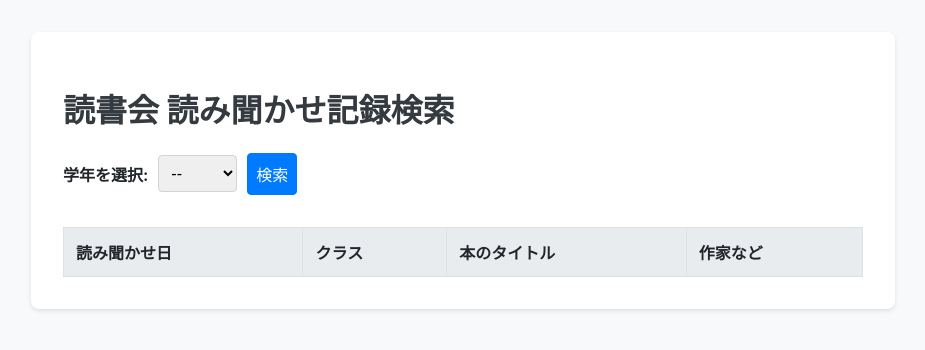
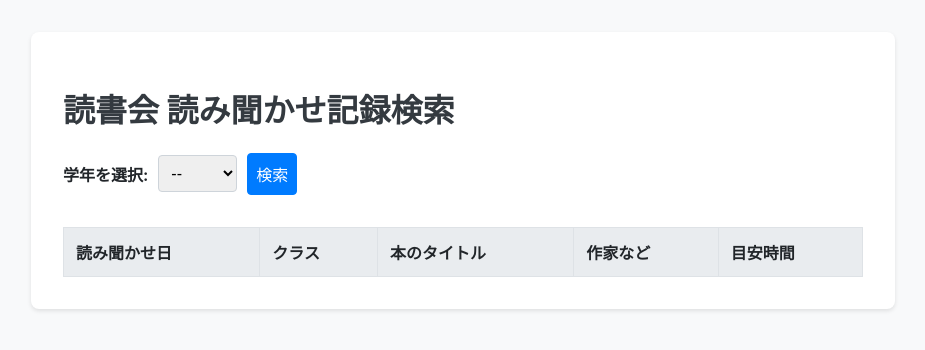
Before and after one commit to mayamaya55/chujo.dokusyo, a Flask app: page / in a window 1280 px wide. Shown: the top 350 px of the page, without its empty margins (177-1102 px from the left). Run offline with Flask 3, Linux system fonts and the light colour scheme; lists and menus that the app fills with data are empty; parts of the project's set-up code (start-up, migrations or seed data) failed here and were passed over.

Commit message:
Feat: Display estimated time in results

```diff
--- a/app.py
+++ b/app.py
@@ -31,6 +31,14 @@ def load_data():
         for i in ['➀', '②', '③']:
             title_col = f'{i}読み聞かせした本　タイトル'
             author_col = f'{i}作家・絵・編集者など'
+            # 目安時間の列名揺れに対応
+            time_col_v1 = f'{i}目安（1冊あたりの時間）'
+            time_col_v2 = f'{i}目安　（1冊あたりの時間）'
+            time_col = None
+            if time_col_v1 in df.columns:
+                time_col = time_col_v1
+            elif time_col_v2 in df.columns:
+                time_col = time_col_v2
 
             if title_col in df.columns and pd.notna(row[title_col]):
                 records.append({
@@ -38,7 +46,8 @@ def load_data():
                     'grade': grade,
                     'class': class_name,
                     'title': row[title_col],
-                    'author': row.get(author_col, '') # 作家情報がない場合も考慮
+                    'author': row.get(author_col, ''), # 作家情報がない場合も考慮
+                    'time': row.get(time_col, '') if time_col else '' # 時間情報がない場合も考慮
                 })
     return records
 
--- a/templates/index.html
+++ b/templates/index.html
@@ -43,6 +43,7 @@
                     <th>クラス</th>
                     <th>本のタイトル</th>
                     <th>作家など</th>
+                    <th>目安時間</th>
                 </tr>
             </thead>
             <tbody>
@@ -68,7 +69,7 @@
             if (results.length === 0) {
                 const row = tbody.insertRow();
                 const cell = row.insertCell();
-                cell.colSpan = 4;
+                cell.colSpan = 5;
                 cell.textContent = '該当する記録はありませんでした。';
                 cell.style.textAlign = 'center';
                 return;
@@ -80,6 +81,7 @@
                 row.insertCell().textContent = book.class;
                 row.insertCell().textContent = book.title;
                 row.insertCell().textContent = book.author;
+                row.insertCell().textContent = book.time;
             });
         }
     </script>
```
